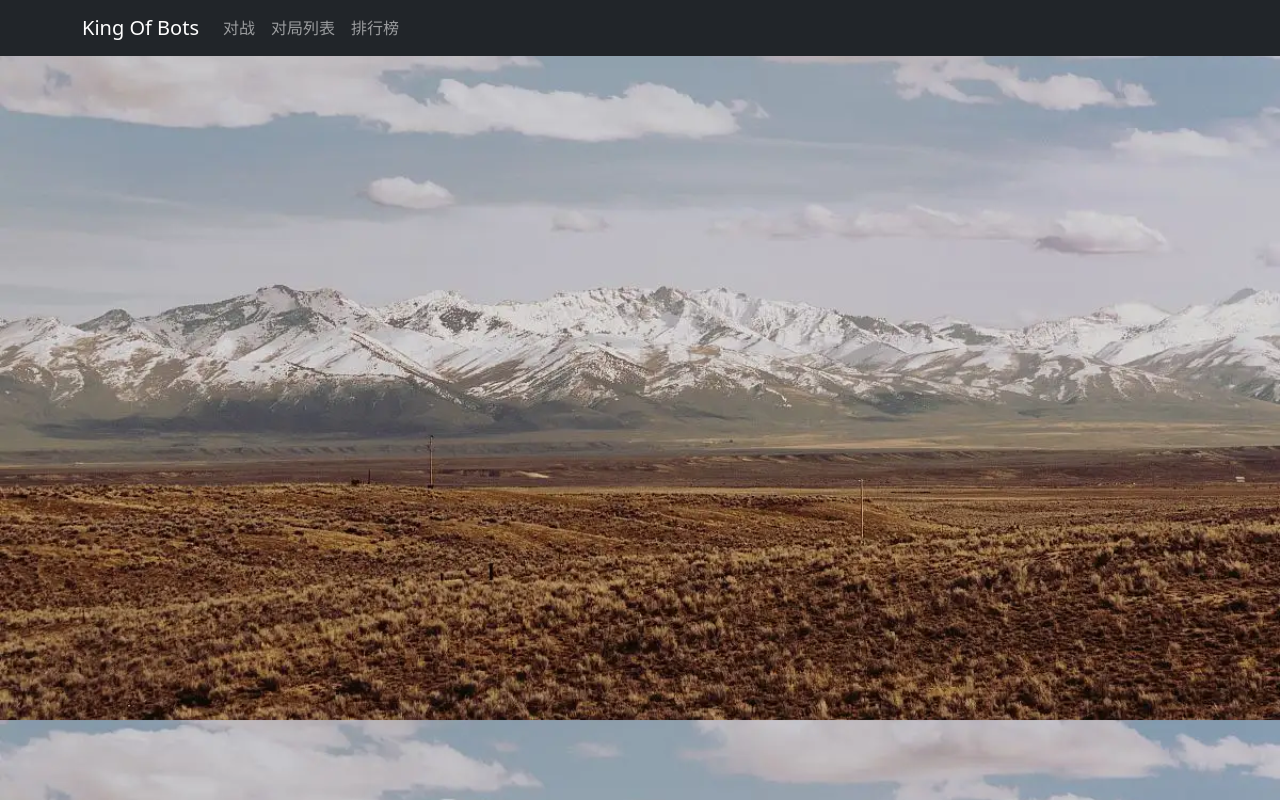
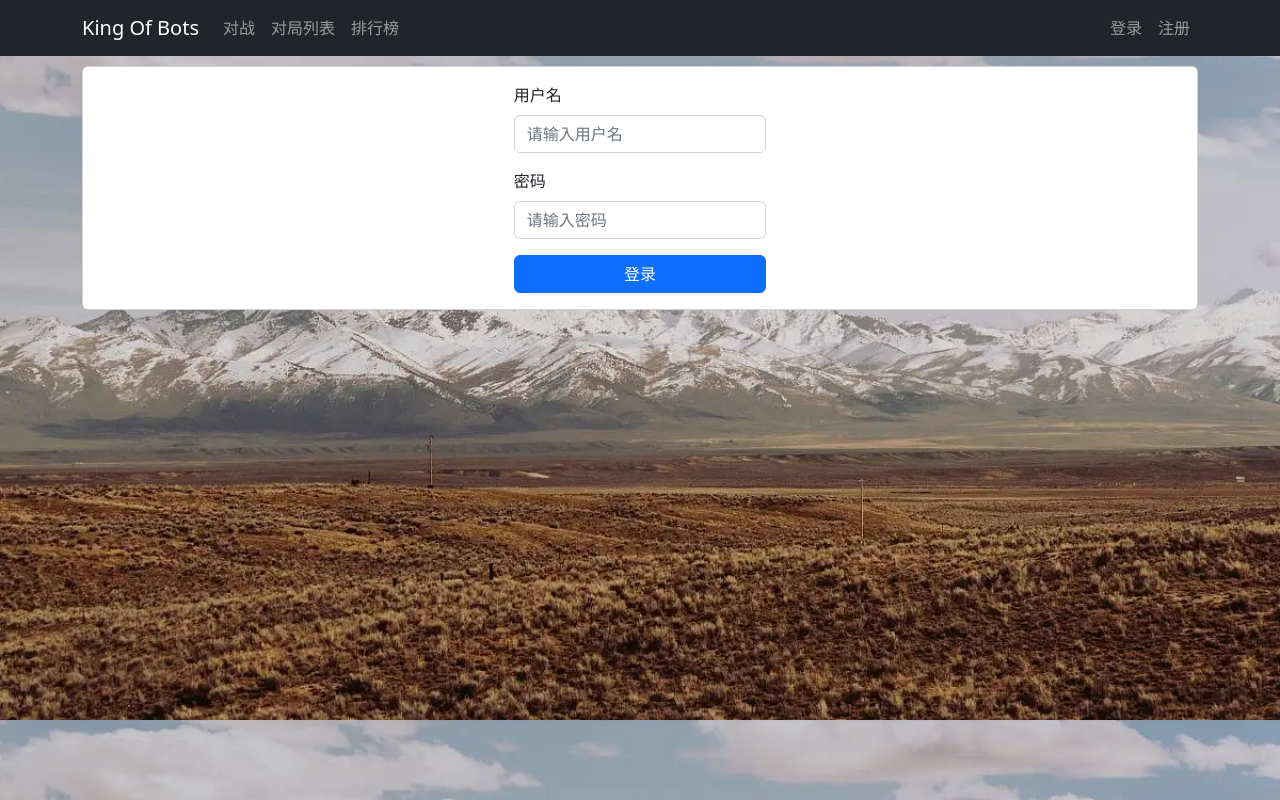
Before and after one commit to Roxanne299/kob, a Vue app in the folder web/: page /user/account/login in a window 1280 px wide. Built offline with nearby package versions, Linux system fonts and the light colour scheme.

Commit message:
修改bug

```diff
--- a/web/src/components/NavBar.vue
+++ b/web/src/components/NavBar.vue
@@ -76,7 +76,7 @@
             </ul>
           </li>
         </ul>
-        <ul class="navbar-nav" v-else-if="$store.state.user.polling">
+        <ul class="navbar-nav" v-else-if="!$store.state.user.polling">
           <li class="nav-item">
             <router-link class="nav-link" :to="{ name: 'user_account_login' }"
               >登录</router-link
--- a/web/src/store/user.js
+++ b/web/src/store/user.js
@@ -28,6 +28,7 @@ const ModuleUser = {
             state.photo = "";
             state.token = "";
             state.is_login = false;
+            state.polling = false;
             localStorage.removeItem("token");
             //防止还能访问当前页面 跳转登录页面
             router.push({name: "user_account_login"});
--- a/web/src/views/user/account/UserAccountLoginView.vue
+++ b/web/src/views/user/account/UserAccountLoginView.vue
@@ -1,5 +1,5 @@
 <template>
-  <ContentCard v-if="$store.state.user.polling">
+  <ContentCard v-if="!$store.state.user.polling">
     <div class="row justify-content-md-center">
       <div class="col-3">
         <form @submit.prevent="login">
@@ -51,7 +51,7 @@ export default {
 
     store.commit("updatePolling",true);
     if (token == null) {
-      console.log("null token");
+      store.commit("updatePolling",false);
     } else {
       //更新全局信息token
       store.commit("updateToken", token);
@@ -59,13 +59,14 @@ export default {
         success() {
           //验证成功跳转到首页
           router.push({ name: "pk_index" });
+          store.commit("updatePolling",false);
         },
         error() {
           localStorage.removeItem("token");
+          store.commit("updatePolling",false);
         },
       });
     }
-    store.commit("updatePolling",false);
 
     const login = () => {
       error_message.value = "";
```
